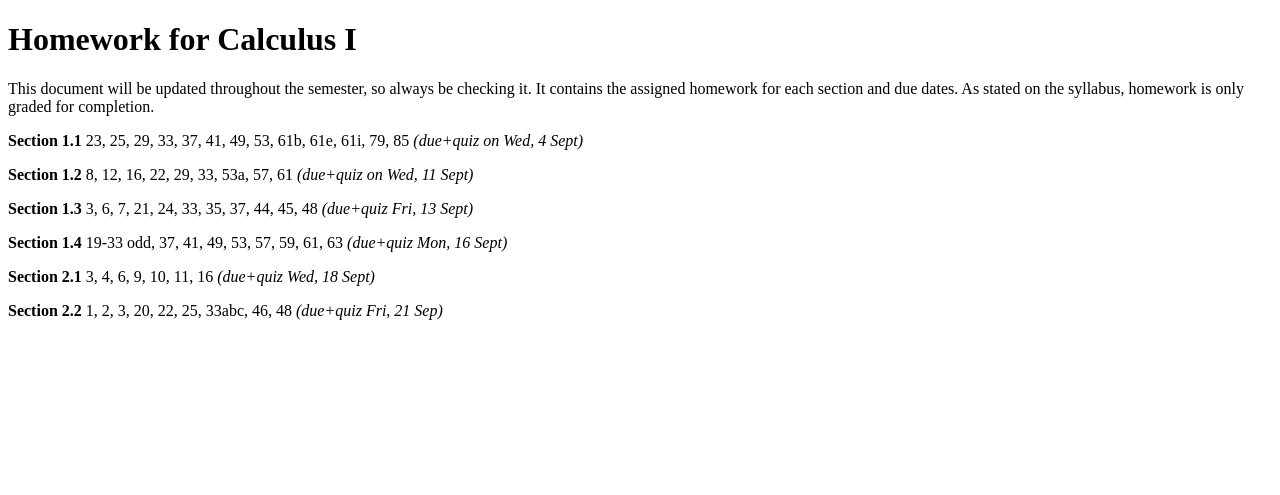
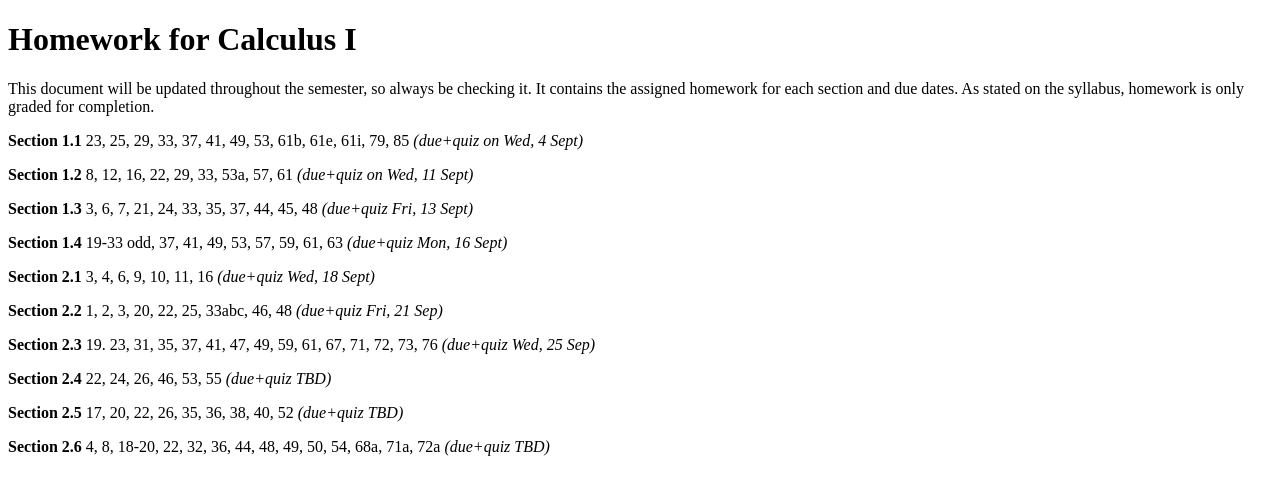
Before and after one commit to danielmichaelcicala/danielmichaelcicala.github.io, a Jekyll site: the page assets/hw_calc02_f19.html, which Jekyll copies as it is, in a window 1280 px wide. Shown: the top 495 px of the page. Built offline with Jekyll 4.4.1, drawn with Linux system fonts in a browser that asks for light colours.

Commit message:
updated hw

```diff
--- a/assets/hw_calc02_f19.html
+++ b/assets/hw_calc02_f19.html
@@ -22,5 +22,9 @@ pandoc hw_calc02_f19.md -f markdown -t html -s -o hw_calc02_f19.html
 <p><strong>Section 1.4</strong> 19-33 odd, 37, 41, 49, 53, 57, 59, 61, 63 <em>(due+quiz Mon, 16 Sept)</em></p>
 <p><strong>Section 2.1</strong> 3, 4, 6, 9, 10, 11, 16 <em>(due+quiz Wed, 18 Sept)</em></p>
 <p><strong>Section 2.2</strong> 1, 2, 3, 20, 22, 25, 33abc, 46, 48 <em>(due+quiz Fri, 21 Sep)</em></p>
+<p><strong>Section 2.3</strong> 19. 23, 31, 35, 37, 41, 47, 49, 59, 61, 67, 71, 72, 73, 76 <em>(due+quiz Wed, 25 Sep)</em></p>
+<p><strong>Section 2.4</strong> 22, 24, 26, 46, 53, 55 <em>(due+quiz TBD)</em></p>
+<p><strong>Section 2.5</strong> 17, 20, 22, 26, 35, 36, 38, 40, 52 <em>(due+quiz TBD)</em></p>
+<p><strong>Section 2.6</strong> 4, 8, 18-20, 22, 32, 36, 44, 48, 49, 50, 54, 68a, 71a, 72a <em>(due+quiz TBD)</em></p>
 </body>
 </html>
--- a/assets/hw_calc07_f19.html
+++ b/assets/hw_calc07_f19.html
@@ -22,5 +22,9 @@ pandoc hw_calc07_f19.md -f markdown -t html -s -o hw_calc07_f19.html
 <p><strong>Section 1.4</strong> 19-33 odd, 37, 41, 49, 53, 57, 59, 61, 63 <em>(due+quiz Mon, 16 Sept)</em></p>
 <p><strong>Section 2.1</strong> 3, 4, 6, 9, 10, 11, 16 <em>(due+quiz Wed, 18 Sept)</em></p>
 <p><strong>Section 2.2</strong> 1, 2, 3, 20, 22, 25, 33abc, 46, 48 <em>(due+quiz Fri, 21 Sept)</em></p>
+<p><strong>Section 2.3</strong> 19. 23, 31, 35, 37, 41, 47, 49, 59, 61, 67, 71, 72, 73, 76 <em>(due+quiz Wed, 25 Sep)</em></p>
+<p><strong>Section 2.4</strong> 22, 24, 26, 46, 53, 55 <em>(due+quiz TBD)</em></p>
+<p><strong>Section 2.5</strong> 17, 20, 22, 26, 35, 36, 38, 40, 52 <em>(due+quiz TBD)</em></p>
+<p><strong>Section 2.6</strong> 4, 8, 18-20, 22, 32, 36, 44, 48, 49, 50, 54, 68a, 71a, 72a <em>(due+quiz TBD)</em></p>
 </body>
 </html>
--- a/assets/hw_stat_f19.html
+++ b/assets/hw_stat_f19.html
@@ -22,9 +22,9 @@ pandoc hw_stat_f19.md -f markdown -t html -s -o hw_stat_f19.html
 <p><strong>Section 1.3</strong> 1.57, 1.59, 1.61, 1.65, 1.69, 1.70, 1.75, 1.76 <em>(due+quiz Mon, 16 Sept)</em> + Note: see blackboard announcement to get data for 1.57, 1.59, and 1.61</p>
 <p><strong>Section 2.1</strong> 2.5, 2.6, 2.8, 2.9<br />
 <em>(due+quiz Wed, 18 Sept)</em></p>
-<p><strong>Section 2.2</strong> 2.17a, 2.24, 2.32, 2.33, 2.37 <em>(due+quiz Fri, 21 Sept)</em></p>
-<p><strong>Section 2.3</strong> 2.41, 2.46, 2.49, 2.52 <em>(due+quiz TBD)</em></p>
-<p><strong>Section 2.4</strong> 2.65ad (use R), 2.68, 2.70, 2.73a--e <em>(date+quiz TBD)</em></p>
+<p><strong>Section 2.2</strong> 2.17a, 2.24, 2.32, 2.33, 2.37 <em>(due+quiz Fri, 20 Sept)</em></p>
+<p><strong>Section 2.3</strong> 2.41, 2.46, 2.49, 2.52 <em>(due+quiz Mon, 23 Sep)</em></p>
+<p><strong>Section 2.4</strong> 2.65ad (use R), 2.68, 2.70, 2.73a--e <em>(date+quiz Wed, 25 Sep)</em></p>
 <pre><code>* Note: see &#39;common R commands&#39; link on course website.
 
 * To submit 2.65a, start by writing down the equation
```
